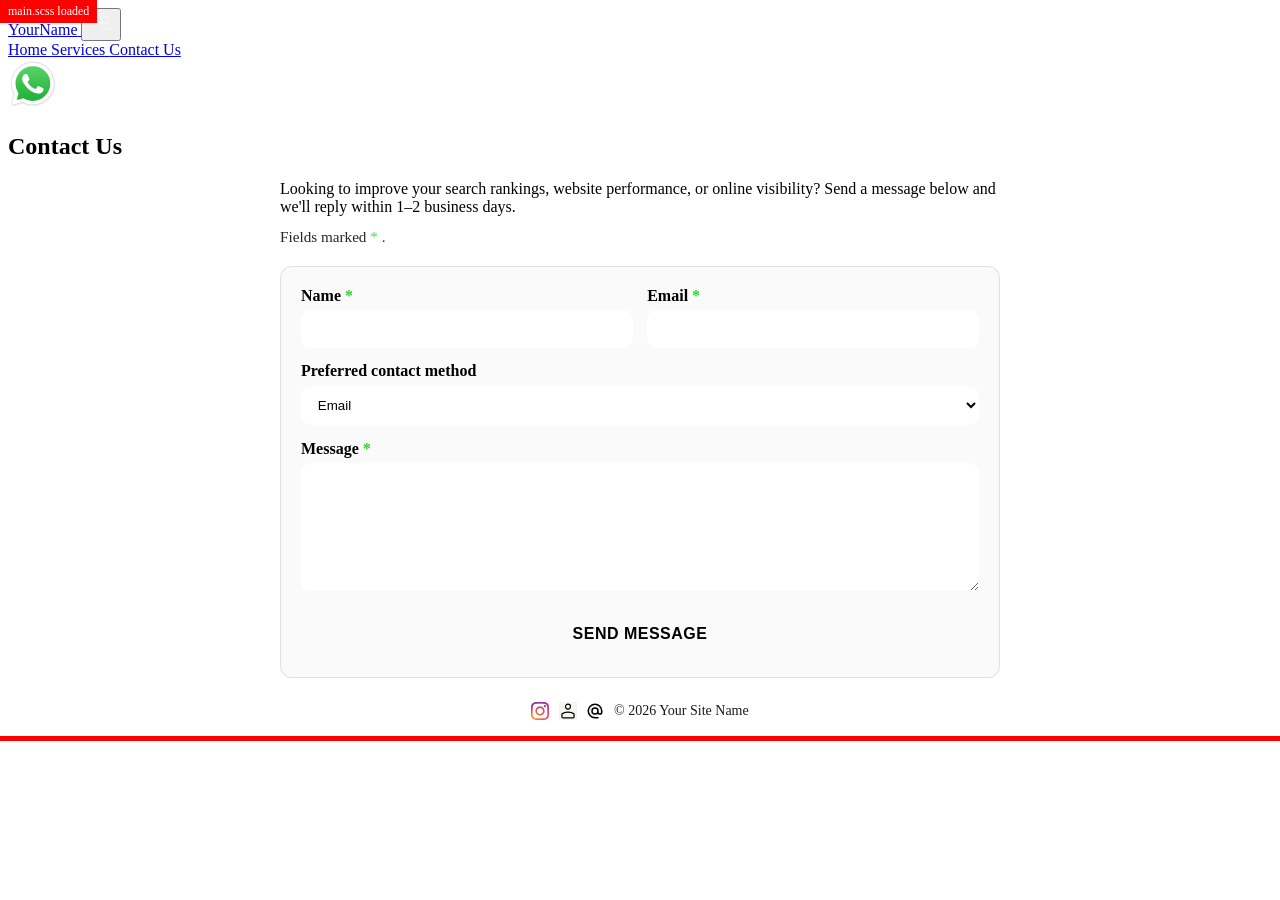
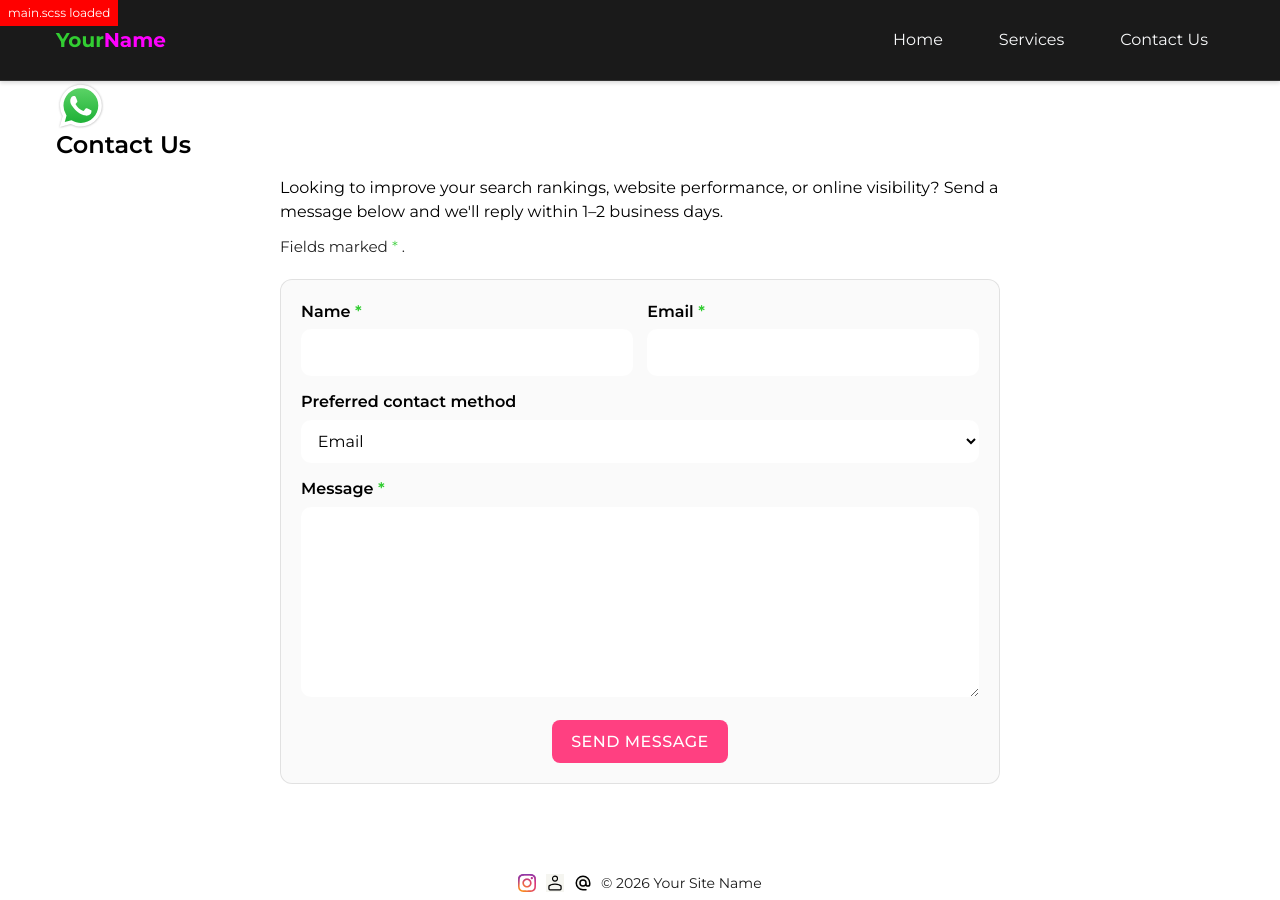
Before and after one commit to m33lucky-benny/test, a Jekyll site: the page built from contact.md, in a window 1280 px wide. Built offline with Jekyll 4.4.1, drawn with Linux system fonts in a browser that asks for light colours.

Commit message:
Update main.scss

```diff
--- a/assets/css/main.scss
+++ b/assets/css/main.scss
@@ -1,18 +1,18 @@
 ---
 ---
 
-@use "base/variables";
-@use "base/reset";
-@use "base/typography";
-@use "base/layout";
+@import "base/variables";
+@import "base/reset";
+@import "base/typography";
+@import "base/layout";
 
-@use "utilities/helpers";
+@import "utilities/helpers";
 
-@use "components/navbar";
-@use "components/buttons";
-@use "components/forms";
+@import "components/navbar";
+@import "components/buttons";
+@import "components/forms";
 
-@use "sections/hero";
+@import "sections/hero";
 
 /* Debug */
 html {
```
